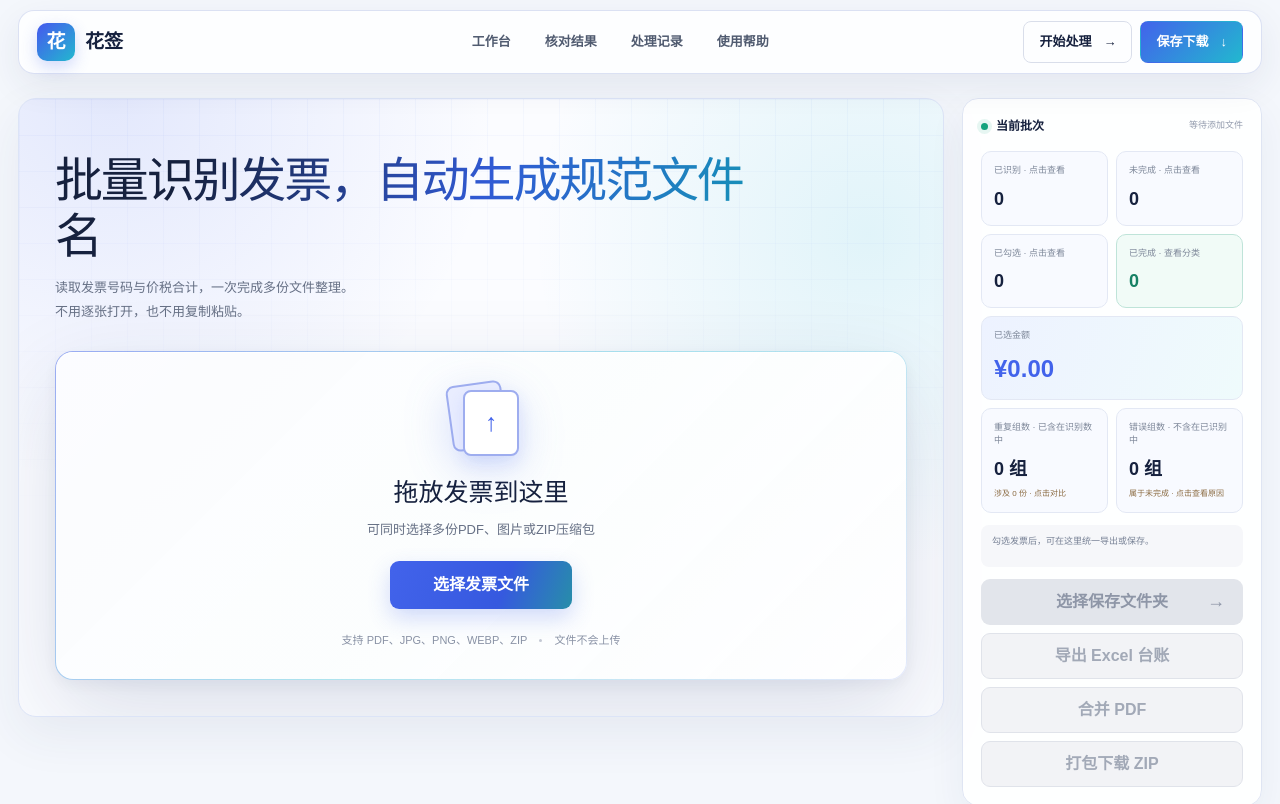
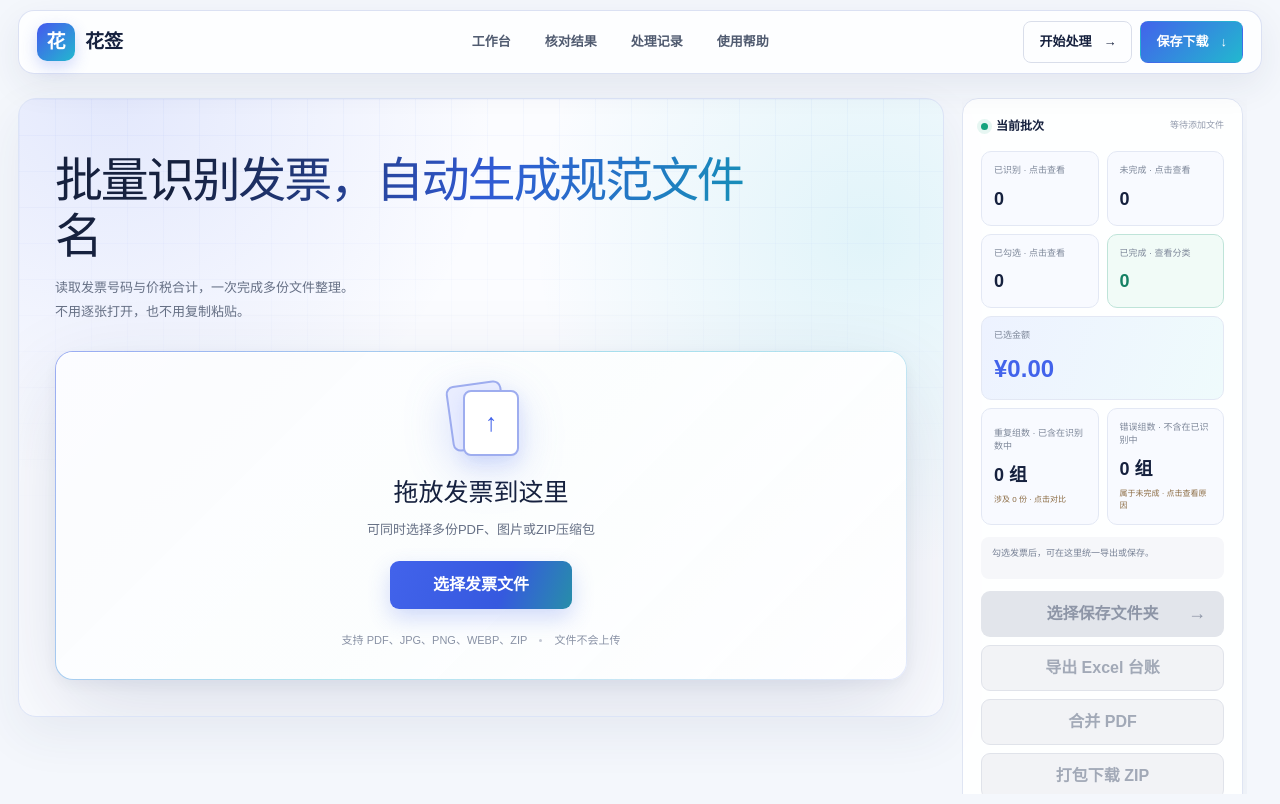
Before and after one commit to Luck-tong/xiaohua-invoice, a Next.js app: page /xiaohua-invoice/ in a window 1280 px wide. Shown: the top 804 px of the page. Built offline with nearby package versions, Linux system fonts and the light colour scheme.

Commit message:
Keep invoice sidebar visible while scrolling

```diff
--- a/app/globals.css
+++ b/app/globals.css
@@ -1808,6 +1808,11 @@ body {
   scroll-margin-top: 92px;
   position: sticky;
   top: 92px;
+  max-height: calc(100vh - 104px);
+  overflow-y: auto;
+  overscroll-behavior: contain;
+  padding-right: 4px;
+  scrollbar-gutter: stable;
 }
 
 .hero {
@@ -2590,6 +2595,9 @@ body {
     grid-column: 1;
     grid-template-columns: minmax(0, 1fr) minmax(280px, 0.7fr);
     position: static;
+    max-height: none;
+    overflow: visible;
+    padding-right: 0;
   }
 
   .batch-stats {
```
